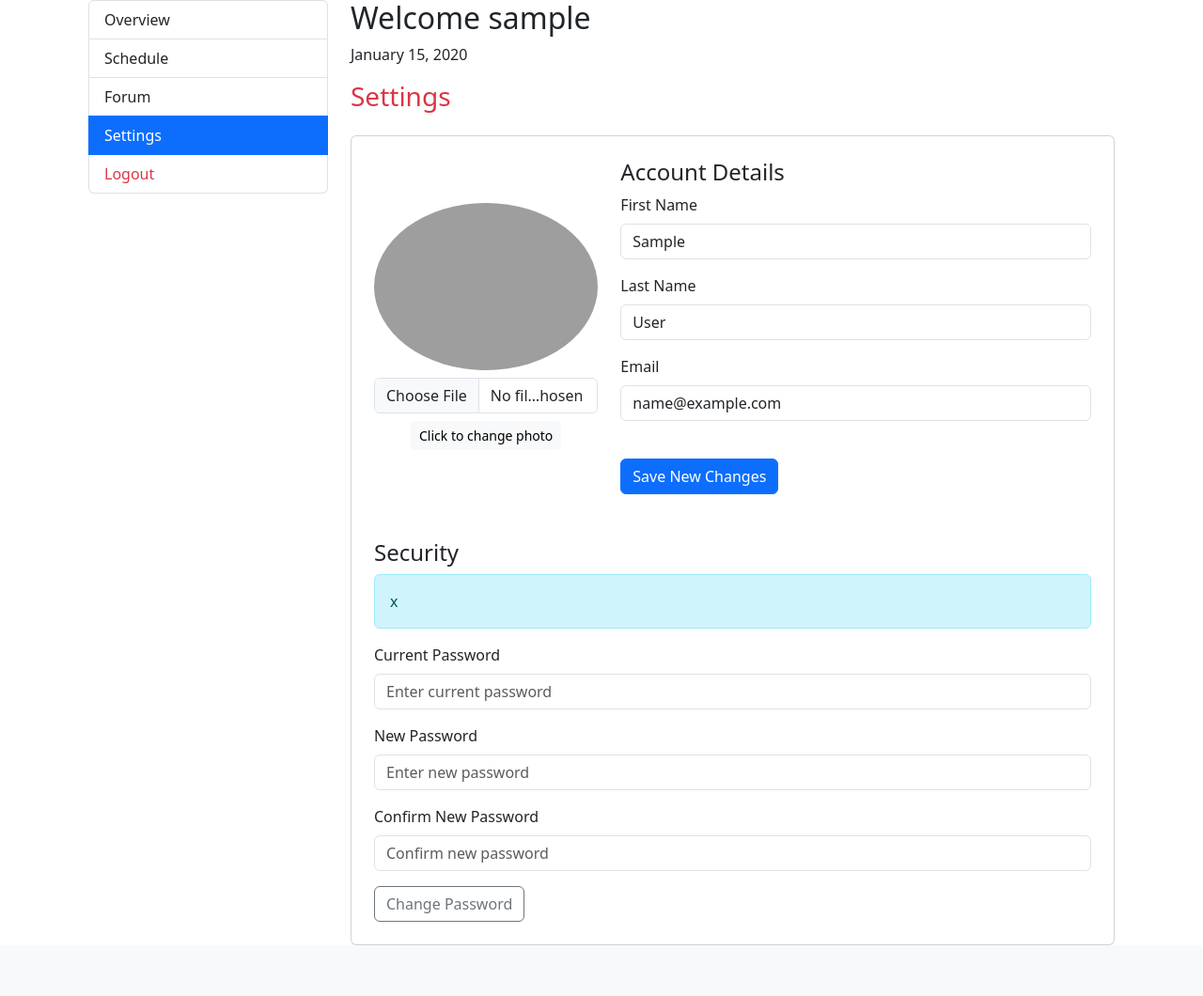
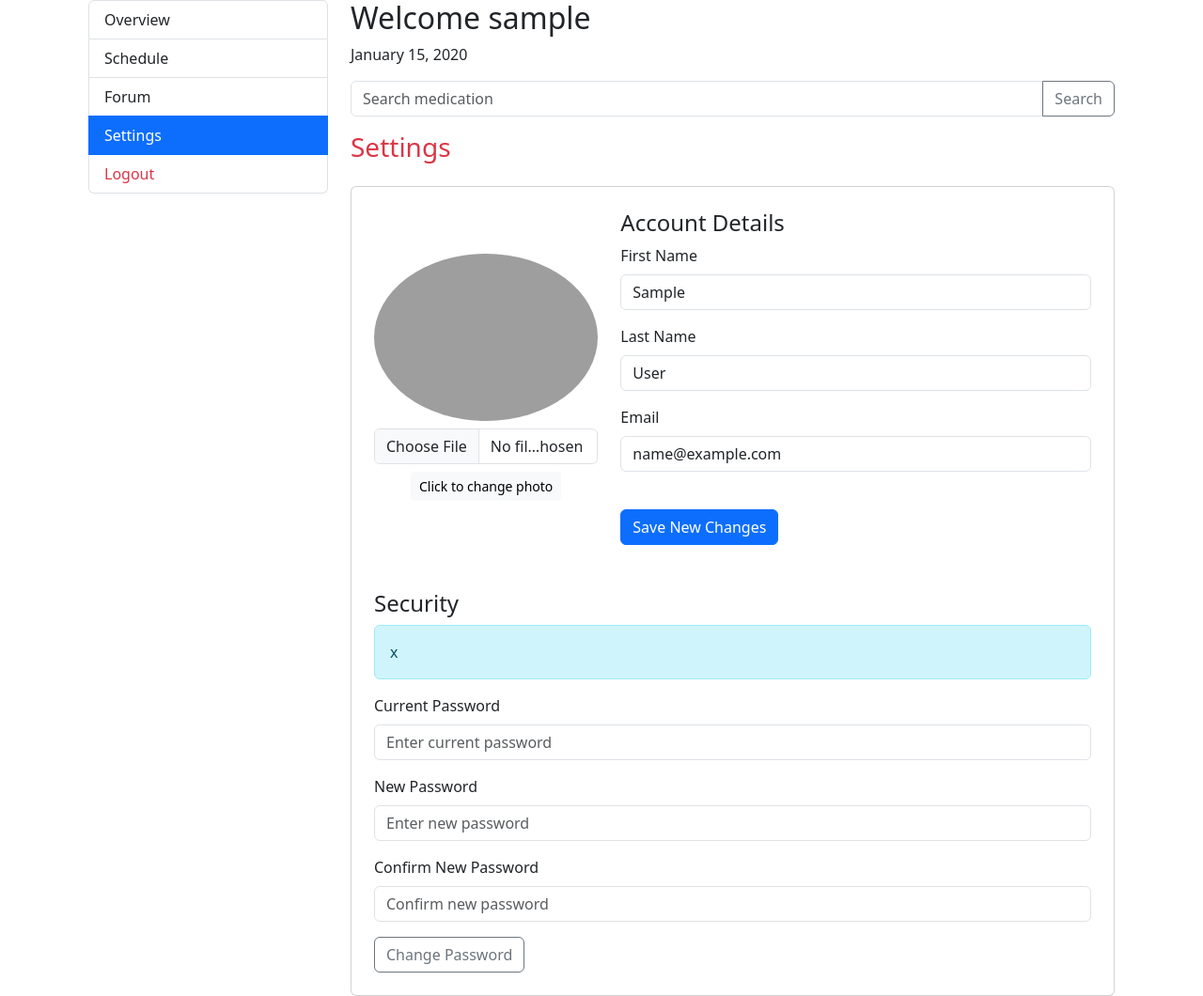
Before and after one commit to kaphelps33/BGE, a Flask app: template app/templates/dashboard.html in a window 1280 px wide. Shown: the part 56-1116 px from the top of the page at 94% size. Before the commit the page ends 1062 px from the top, so only its background shows below. Run offline with Flask 3, Linux system fonts and the light colour scheme; a user stored in the database is signed in; tables that the repository leaves empty hold one stand-in row (values such as "Sample post"); the template is opened without the code that fills it: values that come from a table or form of the project are taken from there, most other values are stand-ins (such as "Sample title", 1, 10 or a date in 2020); grey boxes are pictures that could not be loaded.

Commit message:
search bar progress

```diff
--- a/app/__init__.py
+++ b/app/__init__.py
@@ -67,14 +67,18 @@ class Users(db.Model, UserMixin):
 # Medication model
 class Medications(db.Model):
     id = db.Column(db.Integer, primary_key=True)
-    user_id = db.Column(db.Integer, db.ForeignKey("users.id"), nullable=False)
+    user_id = db.Column(db.Integer, db.ForeignKey("users.id"), nullable=True)  # Allow null for medications added globally
     name = db.Column(db.String(100), nullable=False)
     description = db.Column(db.String(200), nullable=False)
+    dosage = db.Column(db.String(50), nullable=False)  # Add dosage
+    price = db.Column(db.Float, nullable=False)  # Add price
     duration = db.Column(db.String(50))  # Example: '7 Days'
     user = db.relationship("Users", backref="medications", lazy=True)
 
     def __repr__(self):
         return f"<Medication {self.name}>"
+
+
 
 
 @app.route("/")
@@ -216,6 +220,42 @@ def change_password():
                            password_message=password_message)
 
 
+@app.route('/search_medication', methods=['GET'])
+@login_required
+def search_medication():
+    query = request.args.get('query')
+    if query:
+        # Assuming Medications is your model for medications
+        search_results = Medications.query.filter(Medications.name.ilike(f'%{query}%')).all()
+    else:
+        search_results = []
+
+    return render_template('dashboard.html', medications=search_results, current_user=current_user)
+
+
+@app.route("/add_medication/<int:medication_id>", methods=["POST"])
+@login_required
+def add_medication(medication_id):
+    # Find the medication in the database
+    medication = Medications.query.get(medication_id)
+    if not medication:
+        flash("Medication not found.", "danger")
+        return redirect(url_for("dashboard"))
+
+    # Create a new entry in the Medications model linked to the user
+    new_medication = Medications(
+        user_id=current_user.id,
+        name=medication.name,
+        description=medication.description,
+        dosage=medication.dosage,
+        price=medication.price
+    )
+    db.session.add(new_medication)
+    db.session.commit()
+
+    flash(f"{medication.name} has been added to your dashboard.", "success")
+    return redirect(url_for("dashboard"))
+
 
 
 # Register form
--- a/app/templates/dashboard.html
+++ b/app/templates/dashboard.html
@@ -8,10 +8,13 @@
         <!-- Sidebar -->
         <div class="col-md-3">
             <div class="list-group">
-                <a href="#" class="list-group-item list-group-item-action active" onclick="showContent('overview')">Overview</a>
-                <a href="#" class="list-group-item list-group-item-action" onclick="showContent('schedule')">Schedule</a>
+                <a href="#" class="list-group-item list-group-item-action active"
+                   onclick="showContent('overview')">Overview</a>
+                <a href="#" class="list-group-item list-group-item-action"
+                   onclick="showContent('schedule')">Schedule</a>
                 <a href="#" class="list-group-item list-group-item-action" onclick="showContent('forum')">Forum</a>
-                <a href="#" class="list-group-item list-group-item-action" onclick="showContent('settings')">Settings</a>
+                <a href="#" class="list-group-item list-group-item-action"
+                   onclick="showContent('settings')">Settings</a>
                 <a href="{{ url_for('logout') }}" class="list-group-item list-group-item-action text-danger">Logout</a>
             </div>
         </div>
@@ -22,8 +25,17 @@
             <h2>Welcome {{ current_user.username }}</h2>
             <p>{{ current_user.date_added.strftime('%B %d, %Y') }}</p>
 
+            <!-- Search Bar -->
+            <form method="GET" action="{{ url_for('search_medication') }}">
+                <div class="input-group mb-3">
+                    <input type="text" name="query" class="form-control" placeholder="Search medication" aria-label="Search medication" required>
+                    <button class="btn btn-outline-secondary" type="submit">Search</button>
+                </div>
+            </form>
+
             <!-- Dynamic Content Sections -->
             <div id="content">
+                <!-- Overview Section -->
                 <div id="overview" class="tab-content">
                     <div class="list-group">
                         {% for med in medications %}
@@ -31,33 +43,12 @@
                             <div class="card-body">
                                 <h5 class="card-title">{{ med.name }}</h5>
                                 <p class="card-text">{{ med.description }}</p>
+                                <p class="card-text"><strong>Dosage:</strong> {{ med.dosage }}</p>
+                                <p class="card-text"><strong>Price:</strong> ${{ med.price }}</p>
                                 <span class="badge bg-secondary">{{ med.duration }}</span>
                             </div>
                         </div>
                         {% endfor %}
-                    </div>
-
-                    <!-- Pricing Comparison -->
-                    <div class="mt-4">
-                        <h4>Pricing Comparisons</h4>
-                        <table class="table">
-                            <thead>
-                            <tr>
-                                <th scope="col">Medication</th>
-                                <th scope="col">Dosage</th>
-                                <th scope="col">Price</th>
-                                <th scope="col">Order</th>
-                            </tr>
-                            </thead>
-                            <tbody>
-                            <tr>
-                                <td>Advil</td>
-                                <td>200mg</td>
-                                <td>$9.22</td>
-                                <td><button class="btn btn-primary">Order</button></td>
-                            </tr>
-                            </tbody>
-                        </table>
                     </div>
                 </div>
 
```
Also changed, not shown: app/templates/add_meds.py (added, +8 -0 lines), app/templates/search_results.html (added, +26 -0 lines), migrations/versions/262b234637db_added_dosage_and_price_columns_to_.py (added, +40 -0 lines).
